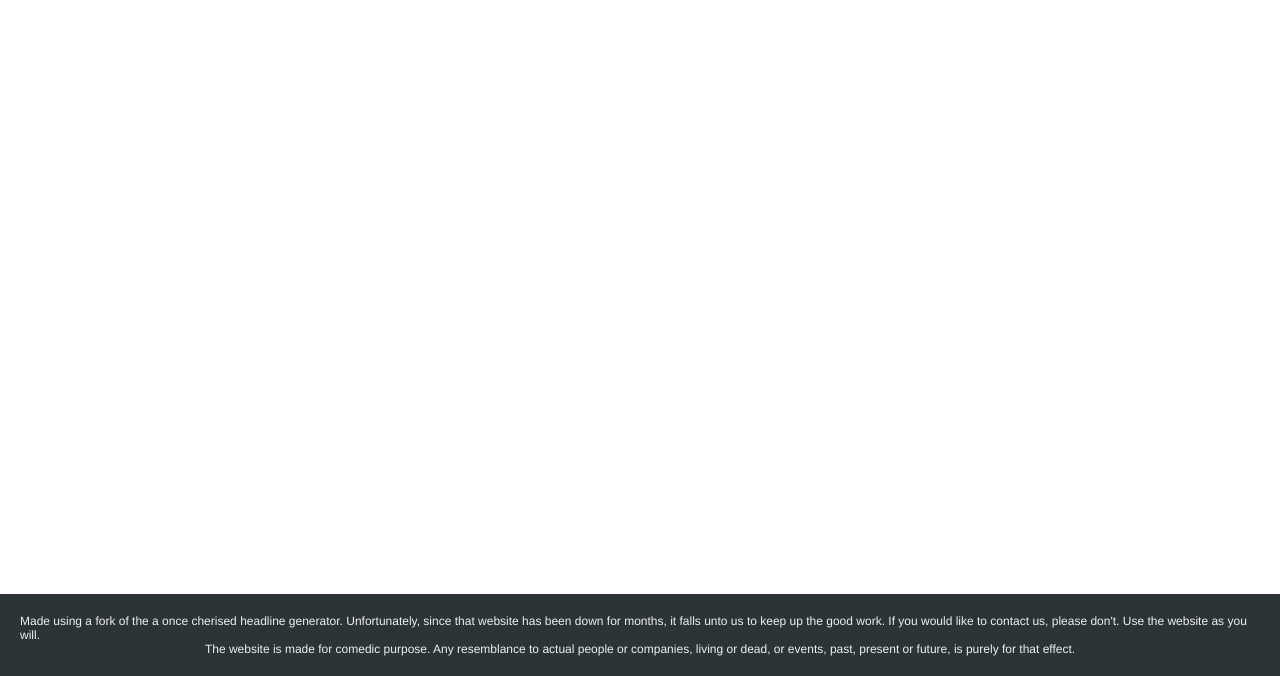
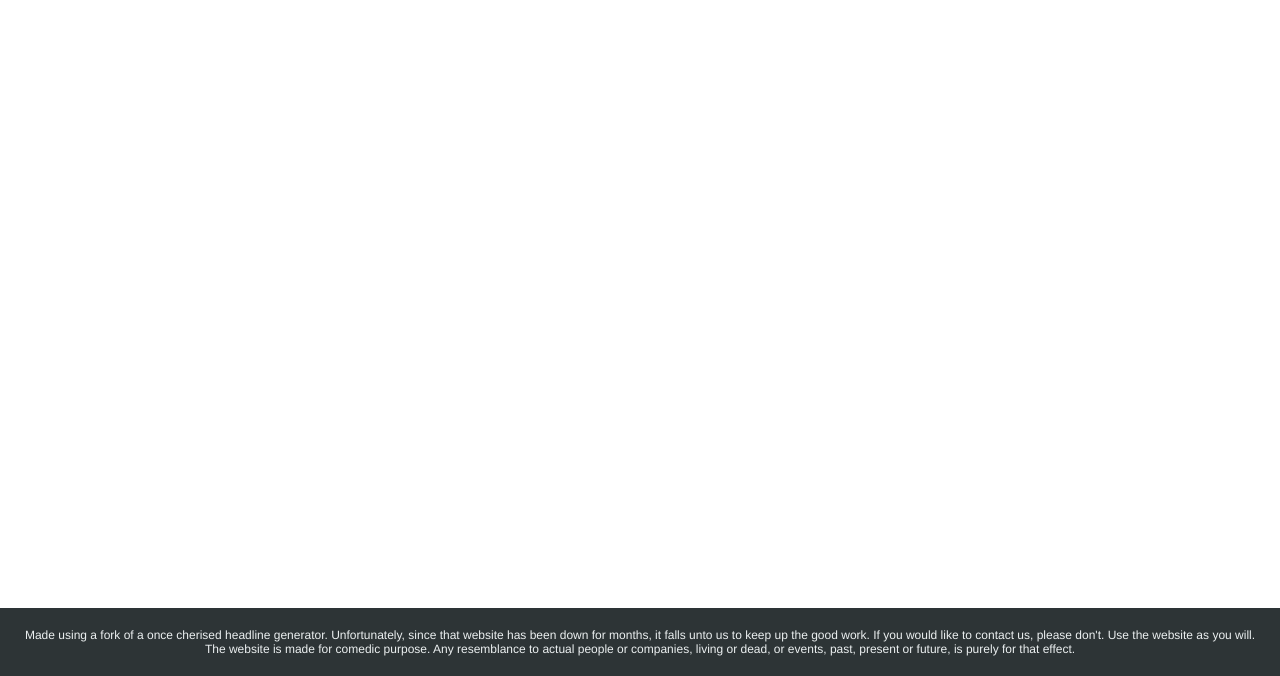
Before and after one commit to ivanlazarevski/innocent-headline-generator, a plain HTML site: page index.html in a window 1280 px wide. Shown: the part 124-800 px from the top of the page. Drawn offline with Linux system fonts and the light colour scheme; a web font is replaced by a local one.

Commit message:
Fixed a typo.

```diff
--- a/index.html
+++ b/index.html
@@ -17,7 +17,7 @@
     </main>
     <footer>
       <p class="info">
-        Made using a fork of the a once cherised headline generator. Unfortunately,
+        Made using a fork of a once cherised headline generator. Unfortunately,
         since that website has been down for months, it falls unto us to keep up
         the good work. If you would like to contact us, please don't. Use the
         website as you will.
```
